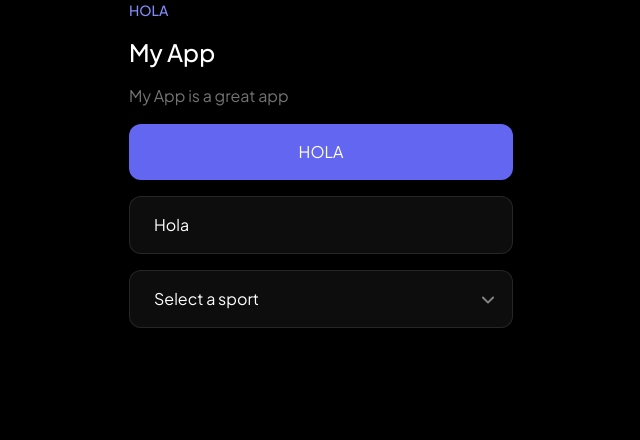
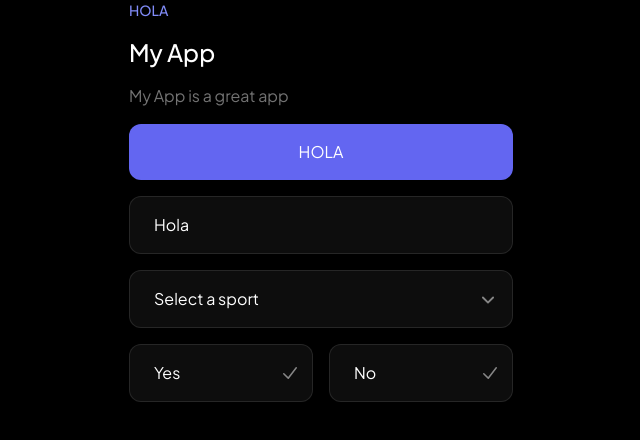
Before and after one commit to martiserra99/formity-template, a Next.js app: page / in a window 1280 px wide. Shown: the top 440 px of the page, without its empty margins (319-959 px from the left). Built offline with nearby package versions, Linux system fonts and the light colour scheme; a web font is replaced by a local one.

Commit message:
Created the radio group component

```diff
--- a/src/app/page.tsx
+++ b/src/app/page.tsx
@@ -6,6 +6,7 @@ import Text from "@/components/text";
 import Button from "@/components/button";
 import TextField from "@/components/text-field";
 import Listbox from "@/components/listbox";
+import RadioGroup from "@/components/radio-group";
 
 export default function Home() {
   return (
@@ -21,9 +22,18 @@ export default function Home() {
             { value: "football", label: "Football" },
             { value: "basketball", label: "Basketball" },
           ]}
-          value={null}
+          value={undefined}
           placeholder="Select a sport"
           onChange={(value) => console.log(value)}
+        />
+        <RadioGroup
+          options={[
+            { value: "yes", label: "Yes" },
+            { value: "no", label: "No" },
+          ]}
+          value={undefined}
+          onChange={(value) => console.log(value)}
+          direction="horizontal"
         />
       </div>
     </div>
--- a/src/components/listbox.tsx
+++ b/src/components/listbox.tsx
@@ -1,4 +1,3 @@
-import { useState } from "react";
 import {
   Listbox as HeadlessListbox,
   ListboxButton,
@@ -10,7 +9,7 @@ import clsx from "clsx";
 
 interface ListboxProps {
   options: { value: string; label: string }[];
-  value: string | null;
+  value: string | undefined;
   onChange: (value: string) => void;
   placeholder?: string;
   className?: string;
@@ -28,8 +27,8 @@ export default function Listbox({
     <HeadlessListbox value={value} onChange={onChange}>
       <ListboxButton
         className={clsx(
-          "bg-white/5 border-white/10 data-[focus]:bg-red-400 relative block w-full rounded-xl border px-6 py-4 text-left text-base text-white",
-          "data-[active]:ring-white/10 active:outline-none data-[active]:ring-2 data-[active]:ring-offset-2 data-[active]:ring-offset-black",
+          "bg-white/5 border-white/10 relative block w-full rounded-xl border px-6 py-4 text-left text-base text-white",
+          "data-[active]:ring-white/10 focus:outline-none data-[active]:ring-2 data-[active]:ring-offset-2 data-[active]:ring-offset-black",
           className,
         )}
       >
@@ -42,13 +41,15 @@ export default function Listbox({
       <ListboxOptions
         anchor="bottom"
         transition
-        className="border-white/10 bg-white/5 w-[var(--button-width)] rounded-xl border p-1 [--anchor-gap:8px] focus:outline-none"
+        className="relative w-[var(--button-width)] rounded-xl p-1 [--anchor-gap:8px] focus:outline-none"
       >
+        <div className="absolute inset-0 rounded-xl bg-black" />
+        <div className="bg-white/5 border-white/10 absolute inset-0 rounded-xl border" />
         {options.map((option) => (
           <ListboxOption
             key={option.value}
             value={option.value}
-            className="data-[focus]:bg-white/10 group flex cursor-default select-none items-center gap-2 rounded-lg px-3 py-2"
+            className="data-[selected]:bg-white/10 group relative z-10 flex cursor-default select-none items-center gap-2 rounded-lg px-3 py-2"
           >
             <CheckIcon className="invisible size-4 fill-white group-data-[selected]:visible" />
             <div className="text-sm text-white">{option.label}</div>
--- /dev/null
+++ b/src/components/radio-group.tsx
@@ -0,0 +1,46 @@
+import { Radio, RadioGroup as HeadlessRadioGroup } from "@headlessui/react";
+import { CheckIcon } from "@heroicons/react/20/solid";
+import clsx from "clsx";
+
+interface RadioGroupProps {
+  options: { value: string; label: string }[];
+  value: string | undefined;
+  onChange: (value: string) => void;
+  direction: "horizontal" | "vertical";
+  className?: string;
+}
+
+export default function RadioGroup({
+  options,
+  value,
+  onChange,
+  direction,
+  className,
+}: RadioGroupProps) {
+  return (
+    <HeadlessRadioGroup
+      value={value}
+      onChange={onChange}
+      className={clsx(
+        "flex flex-row gap-4",
+        direction === "horizontal" ? "flex-row" : "flex-col",
+        className,
+      )}
+    >
+      {options.map((option) => (
+        <Radio
+          key={option.value}
+          value={option.value}
+          className={clsx(
+            "bg-white/5 border-white/10 group relative block w-full rounded-xl border px-6 py-4 text-left text-base text-white",
+            "data-[focus]:ring-white/10 focus:outline-none data-[focus]:ring-2 data-[focus]:ring-offset-2 data-[focus]:ring-offset-black",
+            "data-[checked]:border-white/50",
+          )}
+        >
+          {option.label}
+          <CheckIcon className="fill-white/50 pointer-events-none absolute right-3 top-1/2 size-5 -translate-y-1/2 group-data-[checked]:fill-white/100" />
+        </Radio>
+      ))}
+    </HeadlessRadioGroup>
+  );
+}
```
